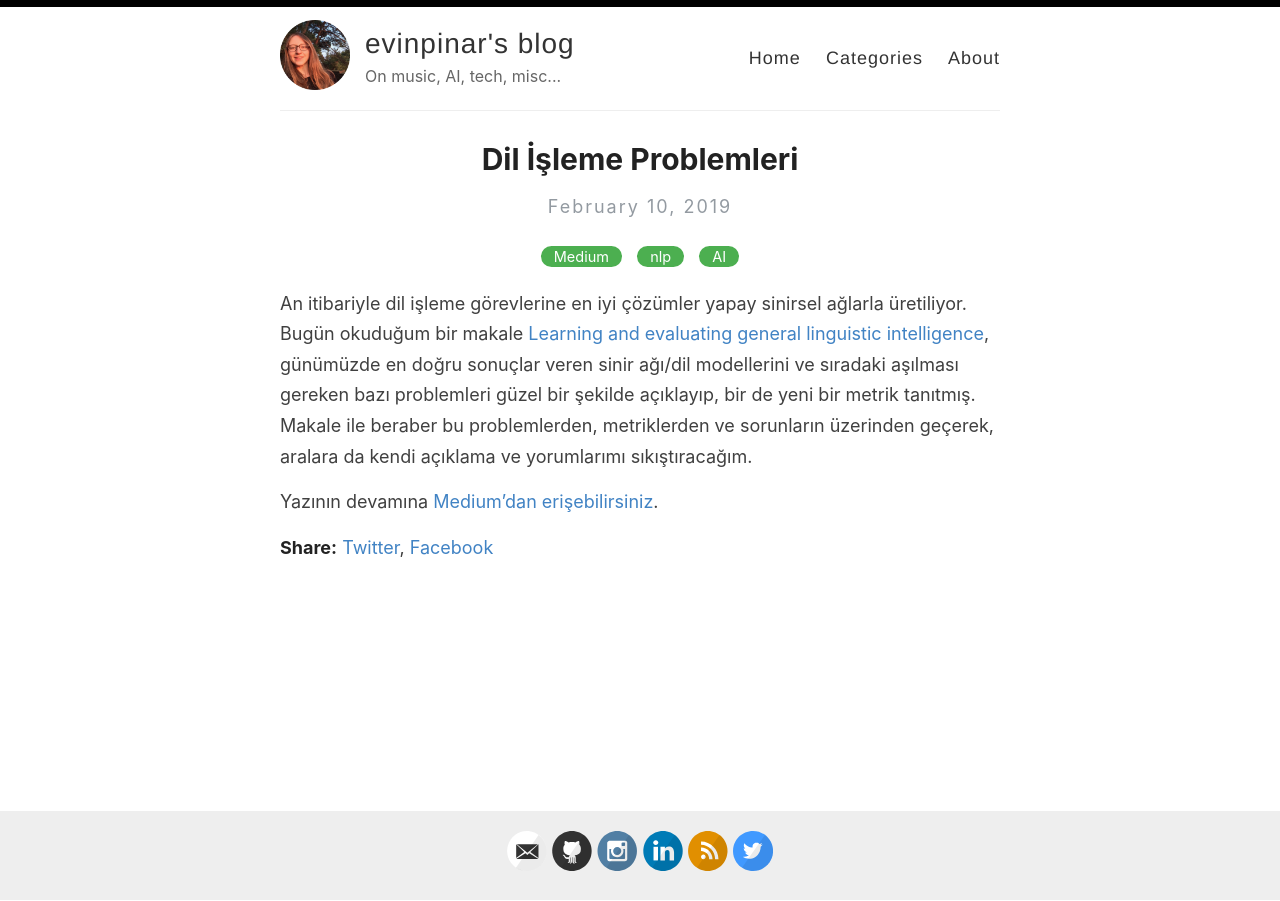
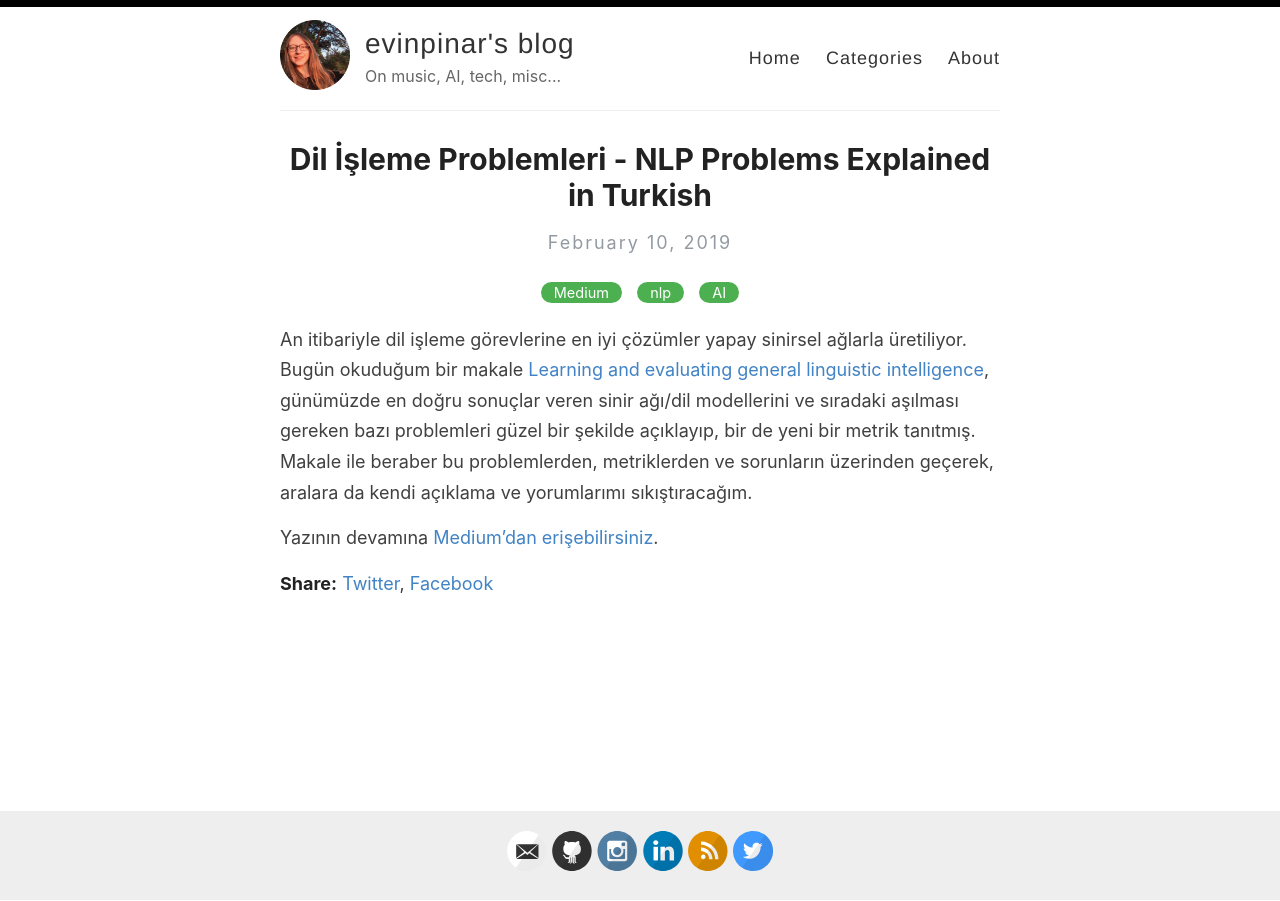
Before and after one commit to evinpinar/evinpinar.github.io, a Jekyll site: the page built from _posts/2019-02-10-dil-isleme-problemleri.md, in a window 1280 px wide. Built offline with Jekyll 4.4.1, drawn with Linux system fonts in a browser that asks for light colours; comment, search, counter and statistics services are not loaded.

Commit message:
Update 2019-02-10-dil-isleme-problemleri.md

```diff
--- a/_posts/2019-02-10-dil-isleme-problemleri.md
+++ b/_posts/2019-02-10-dil-isleme-problemleri.md
@@ -1,6 +1,6 @@
 ---
 layout: post
-title: Dil İşleme Problemleri
+title: Dil İşleme Problemleri - NLP Problems Explained in Turkish
 categories: [Medium, nlp, AI]
 ---
 
```
